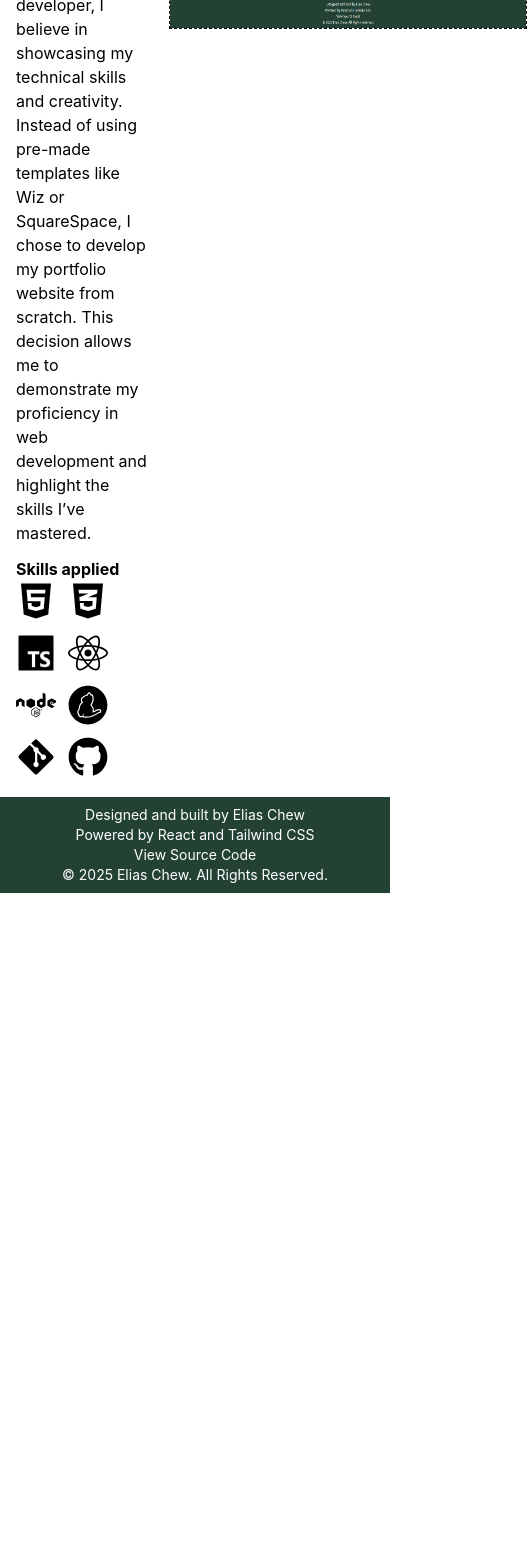
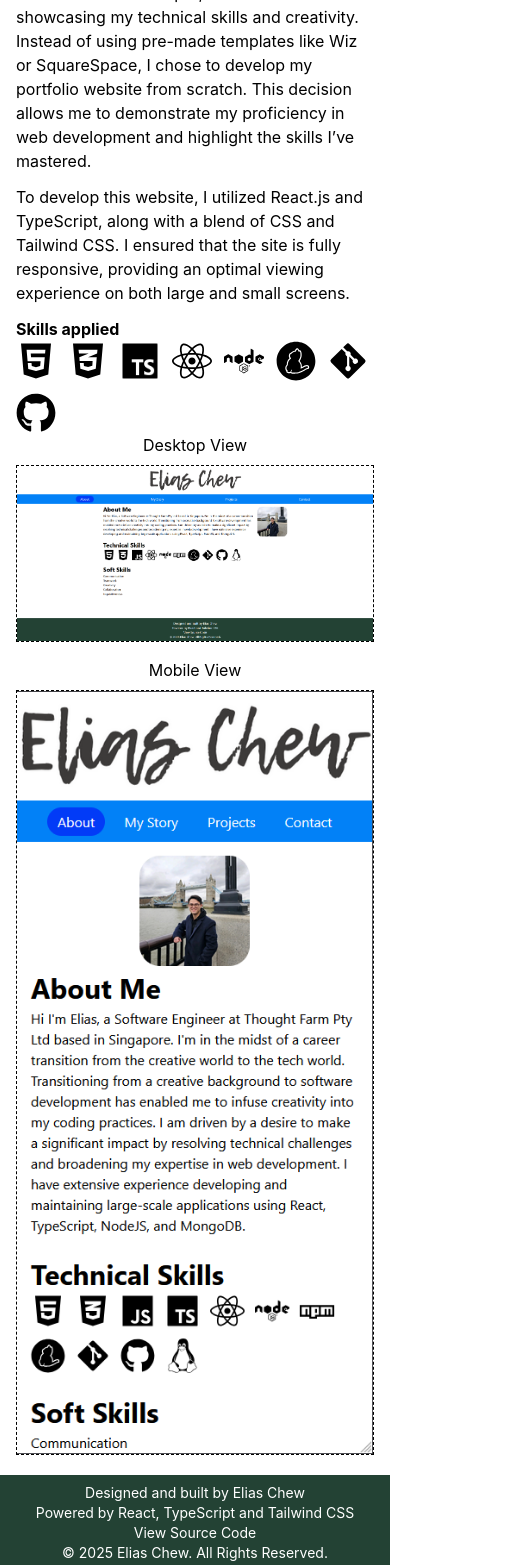
Before and after one commit to eliasSFL/eliassfl.github.io, a React (Create React App) app: page /projects in a window 390 px wide. Shown: the part 432-1997 px from the top of the page, 527 px wide, since content can reach past the window. Before the commit the page ends 1325 px from the top, so only its background shows below. Built offline with nearby package versions, Linux system fonts and the light colour scheme.

Commit message:
Enhance footer to include TypeScript in tech stack and improve project showcase with mobile view and responsive design

```diff
--- a/src/components/Pages/Projects.tsx
+++ b/src/components/Pages/Projects.tsx
@@ -1,5 +1,6 @@
 import React from "react";
 import portfolio from "../../../src/assets/portfolio.png";
+import portfolio_mobile from "../../../src/assets/portfolio_mobile.png";
 import { SkillIcons, SkillName } from "./About";
 import { FontAwesomeIcon } from "@fortawesome/react-fontawesome";
 import { isMobile } from "mobile-device-detect";
@@ -19,20 +20,31 @@ const PortfolioSiteSkills: SkillName[] = [
 export const Projects: React.FC = () => {
   return (
     <main className="m-5 px-4 max-w-5xl mx-auto flex flex-col">
+      <section className="mb-3">
+        <h1 className="text-5xl">Project Showcase</h1>
+      </section>
       {/* Portfolio Website */}
-      <section id="website" className="flex flex-row gap-5 justify-between">
+      <section id="website" className="md:grid md:grid-cols-[1fr_auto] gap-5">
         <article>
           <h2>Portfolio Website</h2>
           <h3 className="font-bold mt-3">
             Why I decided to build my own portfolio site
           </h3>
+          <div className="flex flex-col gap-3">
             <p>
-            As a software developer, I believe in showcasing my technical skills
-            and creativity. Instead of using pre-made templates like Wiz or
-            SquareSpace, I chose to develop my portfolio website from scratch.
-            This decision allows me to demonstrate my proficiency in web
-            development and highlight the skills I’ve mastered.
+              As a software developer, I believe in showcasing my technical
+              skills and creativity. Instead of using pre-made templates like
+              Wiz or SquareSpace, I chose to develop my portfolio website from
+              scratch. This decision allows me to demonstrate my proficiency in
+              web development and highlight the skills I’ve mastered.
             </p>
+            <p>
+              To develop this website, I utilized React.js and TypeScript, along
+              with a blend of CSS and Tailwind CSS. I ensured that the site is
+              fully responsive, providing an optimal viewing experience on both
+              large and small screens.
+            </p>
+          </div>
           <h3 className="font-bold mt-3">Skills applied</h3>
           <div className="flex flex-row flex-wrap gap-3">
             {PortfolioSiteSkills.map((name, index) => {
@@ -65,12 +77,26 @@ export const Projects: React.FC = () => {
             })}
           </div>
         </article>
+        <div className="flex flex-col gap-4">
+          <div className="flex flex-col gap-2 items-center">
+            <span className="text-center">Desktop View</span>
             <img
               src={portfolio}
               alt="Elias Portfolio"
-          className="h-60 cursor-pointer portfolio"
+              className="md:h-60 cursor-pointer portfolio"
               onClick={() => window.open(portfolio, "_blank")}
             />
+          </div>
+          <div className="flex flex-col gap-2 items-center">
+            <span className="text-center">Mobile View</span>
+            <img
+              src={portfolio_mobile}
+              alt="Elias Portfolio Mobile"
+              className="md:h-60 md:w-[112px] cursor-pointer portfolio"
+              onClick={() => window.open(portfolio_mobile, "_blank")}
+            />
+          </div>
+        </div>
       </section>
     </main>
   );
--- a/src/components/Root/Footer.tsx
+++ b/src/components/Root/Footer.tsx
@@ -4,7 +4,7 @@ export const Footer: React.FC = () => {
   return (
     <footer className="bg-[#234234] text-white p-2 md:p-4 text-center text-sm md:text-base gap-2">
       <p>Designed and built by Elias Chew</p>
-      <p>Powered by React and Tailwind CSS</p>
+      <p>Powered by React, TypeScript and Tailwind CSS</p>
       <a
         href="https://github.com/eliasSFL/portfolio"
         target="_blank"
```
Also changed, not shown: src/assets/portfolio_mobile.png (added). Lines whose indentation alone changed are shown as unchanged.
